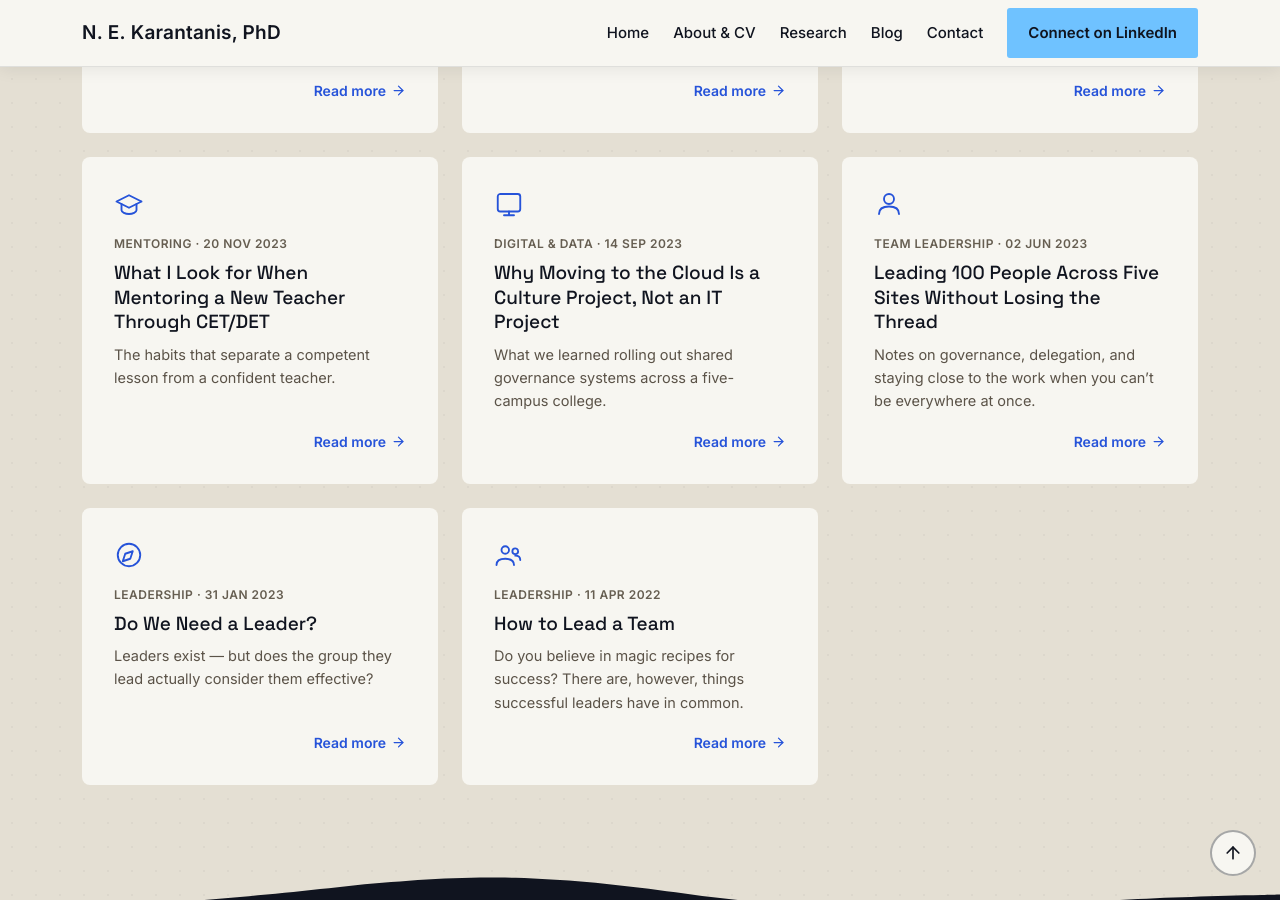
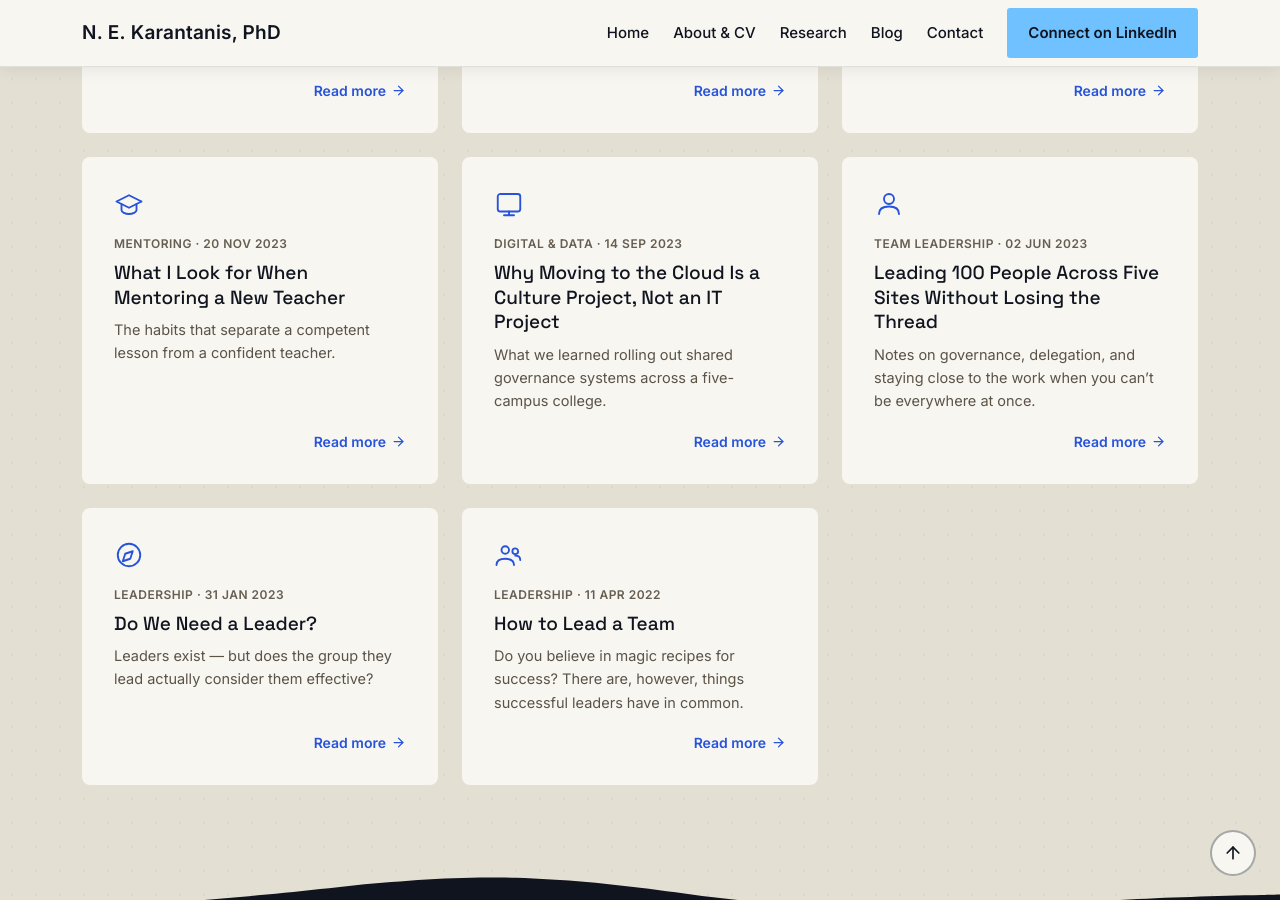
Before and after one commit to Eneekay/nekarantanis, a Jekyll site: the page built from Blog.html, in a window 1280 px wide and 900 px high, scrolled down 1524 px. Built offline with Jekyll 4.4.1, drawn with Linux system fonts in a browser that asks for light colours.

Commit message:
Update Post “2023-11-20-mentoring-new-teachers”

```diff
--- a/_posts/2023-11-20-mentoring-new-teachers.md
+++ b/_posts/2023-11-20-mentoring-new-teachers.md
@@ -1,13 +1,13 @@
 ---
-title: "What I Look for When Mentoring a New Teacher Through CET/DET"
+title: What I Look for When Mentoring a New Teacher
 date: 2023-11-20
-category: "Mentoring"
+category: Mentoring
 icon: cap
-summary: "The habits that separate a competent lesson from a confident teacher."
+summary: The habits that separate a competent lesson from a confident teacher.
 tags:
-  - "Mentoring"
-  - "CET/DET"
-  - "Teacher Development"
+  - Mentoring
+  - CET/DET
+  - Teacher Development
 ---
 
 A competent lesson and a confident teacher are not the same thing — and the gap between them is exactly where mentoring earns its keep.
```
